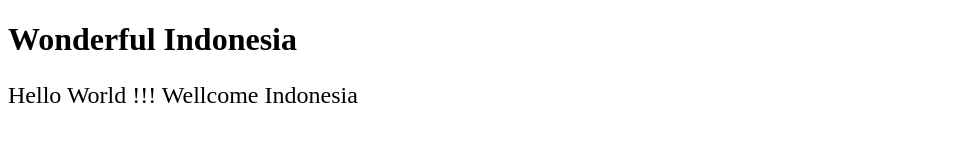
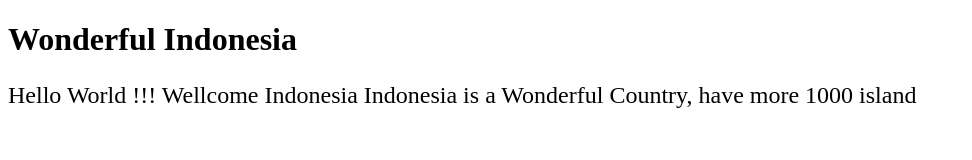
Before and after one commit to arwant2411/arwant_json, a plain HTML site: page index.html in a window 1280 px wide. Shown: the whole page, without its empty margins (0-972 px from the left). Drawn offline with Linux system fonts and the light colour scheme.

Commit message:
description indonesia

```diff
--- a/index.html
+++ b/index.html
@@ -6,6 +6,7 @@
         <p>
             Hello World !!!
             Wellcome Indonesia
+            Indonesia is a Wonderful Country, have more 1000 island
         </p>
     </body>
 </html>
```
